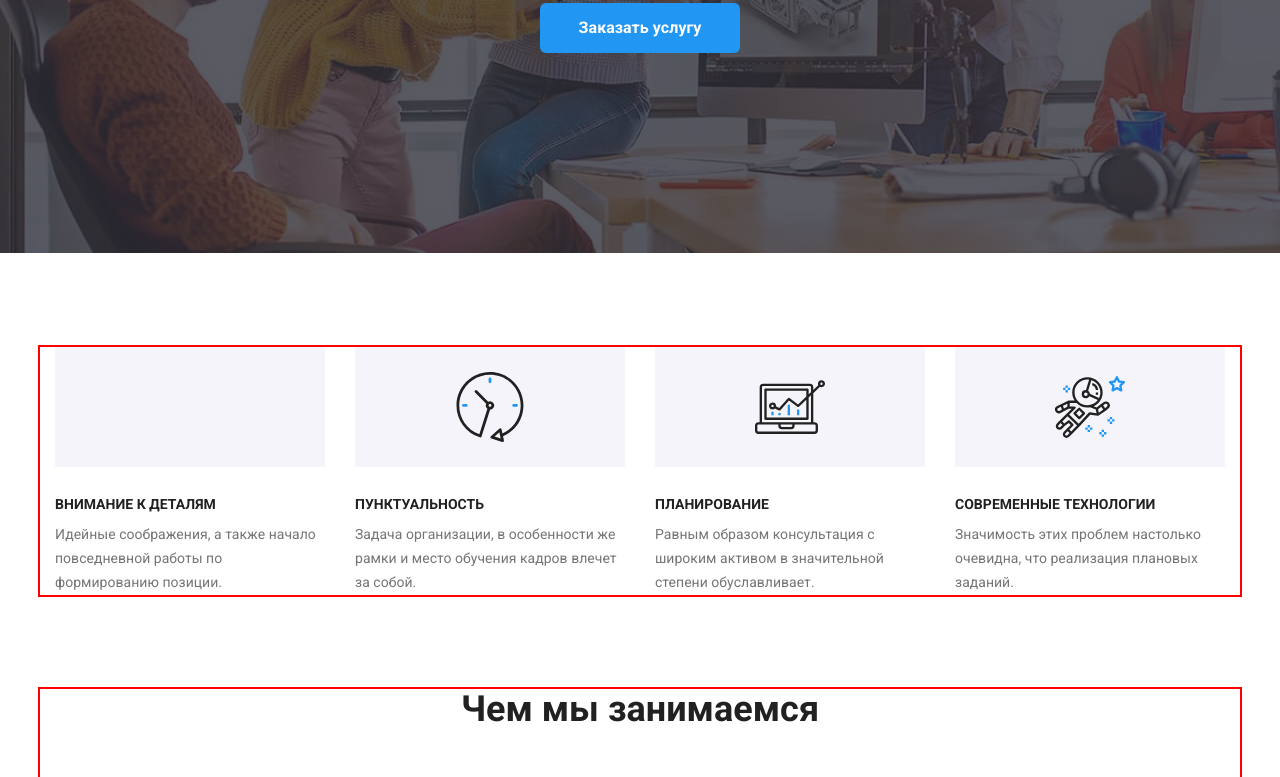
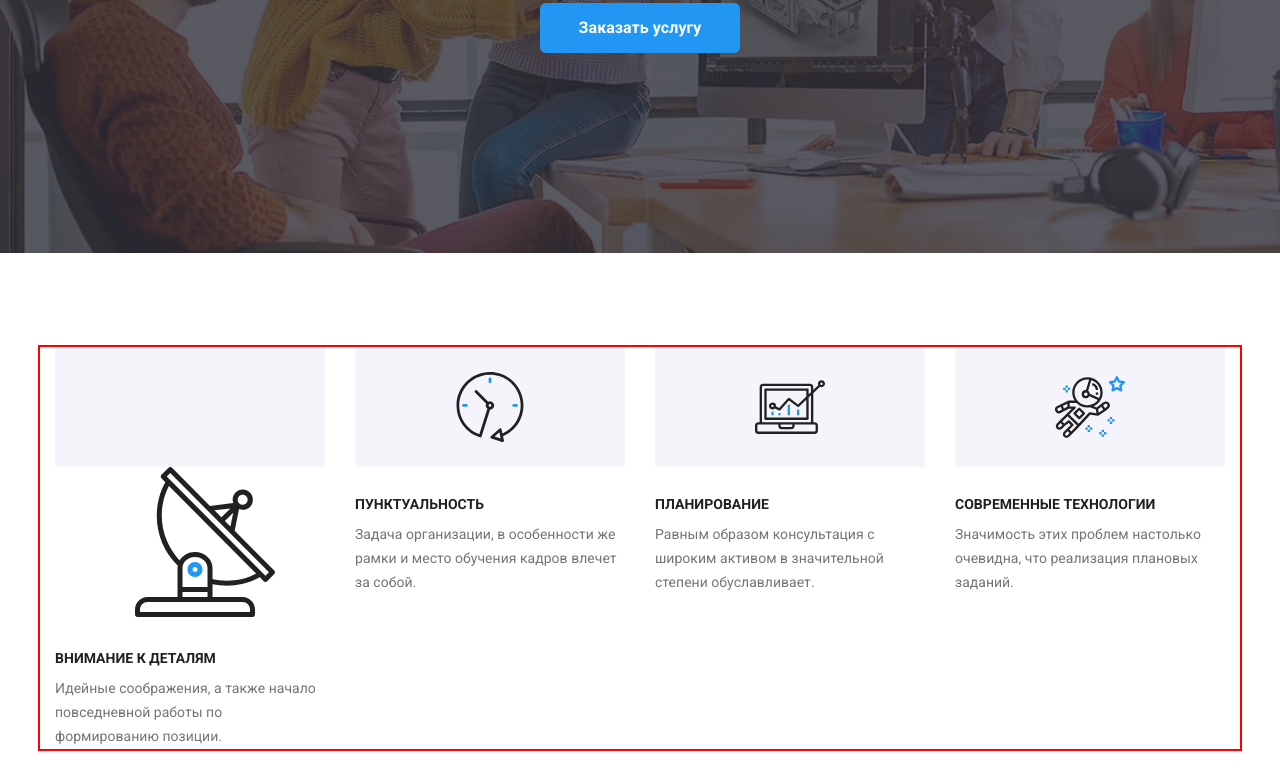
Before and after one commit to daria-tiutiunnyk/goit-markup-hw-04, a plain HTML site: page index.html in a window 1280 px wide. Shown: the part 427-1204 px from the top of the page. Drawn offline with nearby package versions, Linux system fonts and the light colour scheme.

Commit message:
Adds svg-antenna

```diff
--- a/index.html
+++ b/index.html
@@ -60,7 +60,11 @@
         <div class="container">
           <ul class="features list">
             <li class="features-item">
-
+              <div>
+                <svg>
+                  <use href="./img/sprite.svg#icon-antenna"></use>
+                </svg>
+              </div>
               <h3 class="title">Внимание к деталям</h3>
               <p class="text">
                 Идейные соображения, а также начало повседневной работы по
```
